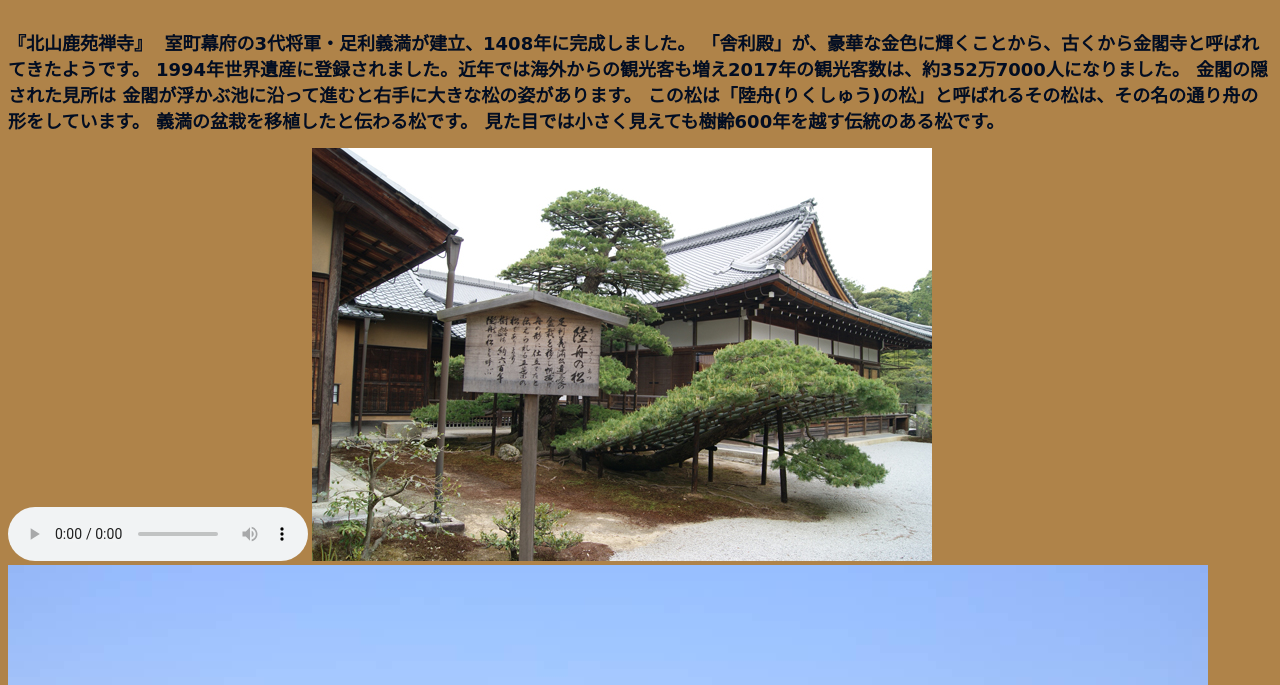
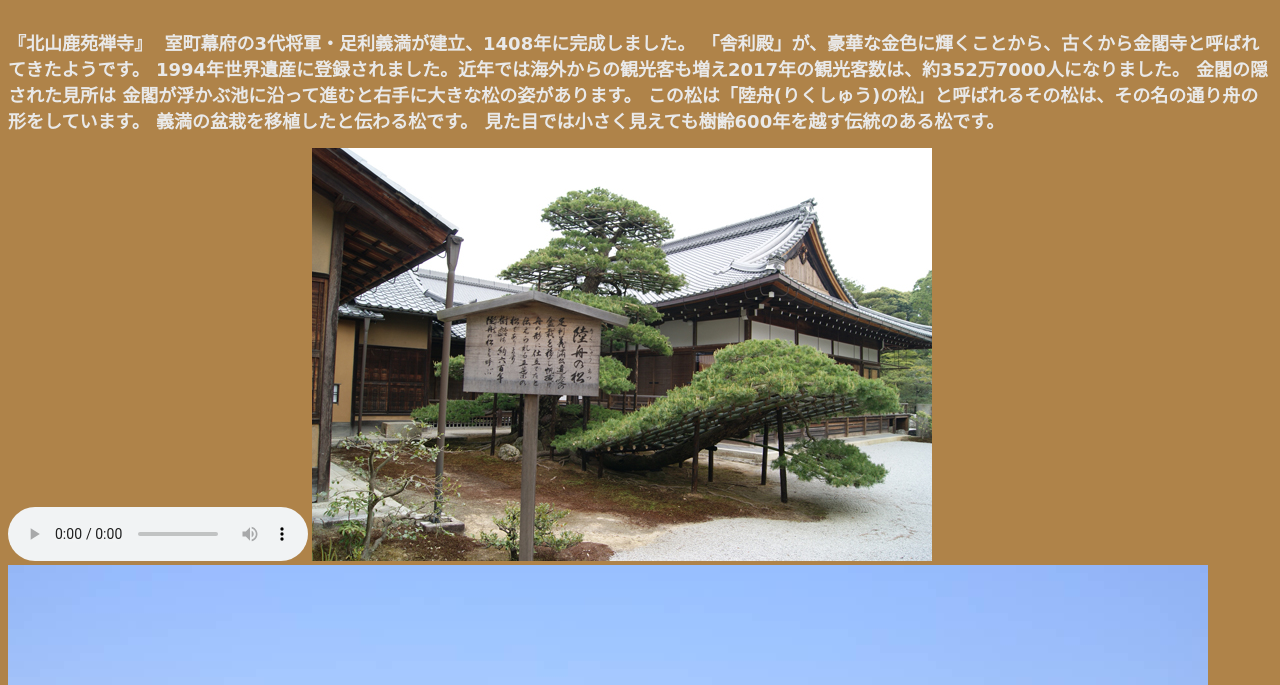
Before and after one commit to 5418057kawauchishunya/dc2-demo, a plain HTML site: page index.html in a window 1280 px wide. Shown: the part 115-800 px from the top of the page. Drawn offline with Linux system fonts and the light colour scheme.

Commit message:
Add files via upload

```diff
--- a/style.css
+++ b/style.css
@@ -13,7 +13,7 @@ h1 {
 
 
 h2 {
-  color: rgb(2, 13, 34);
+  color: rgb(233, 233, 233);
   font-size: 1.2em;
   font-family: cursive;
   font-size: large;
```
